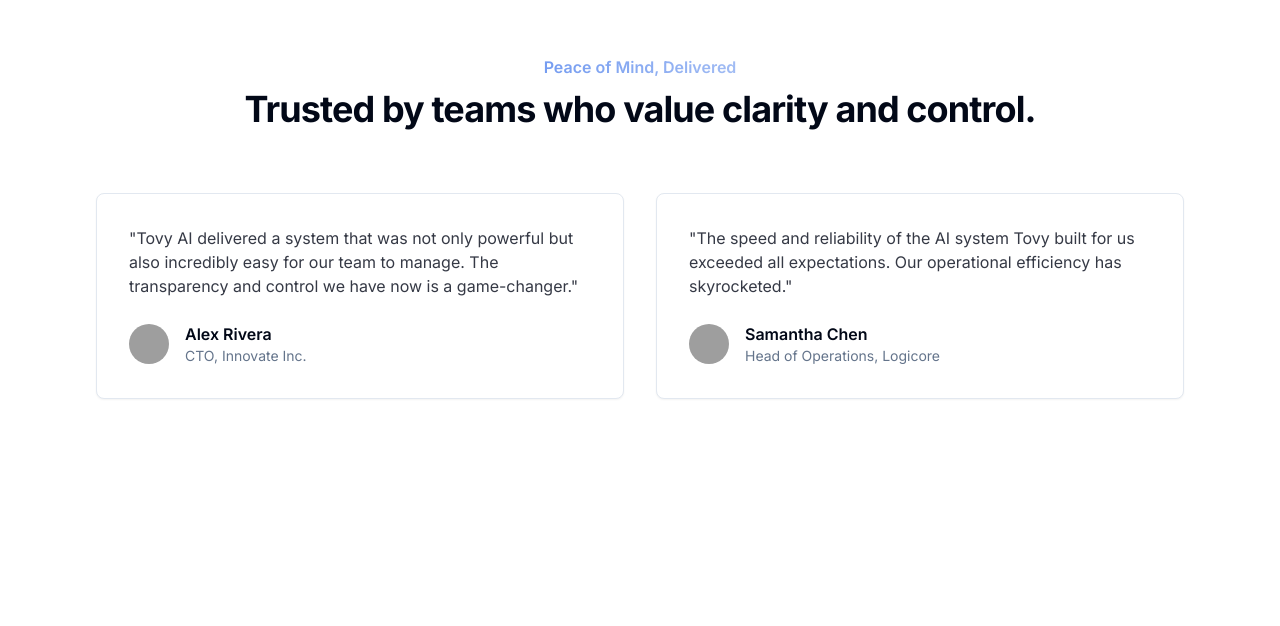
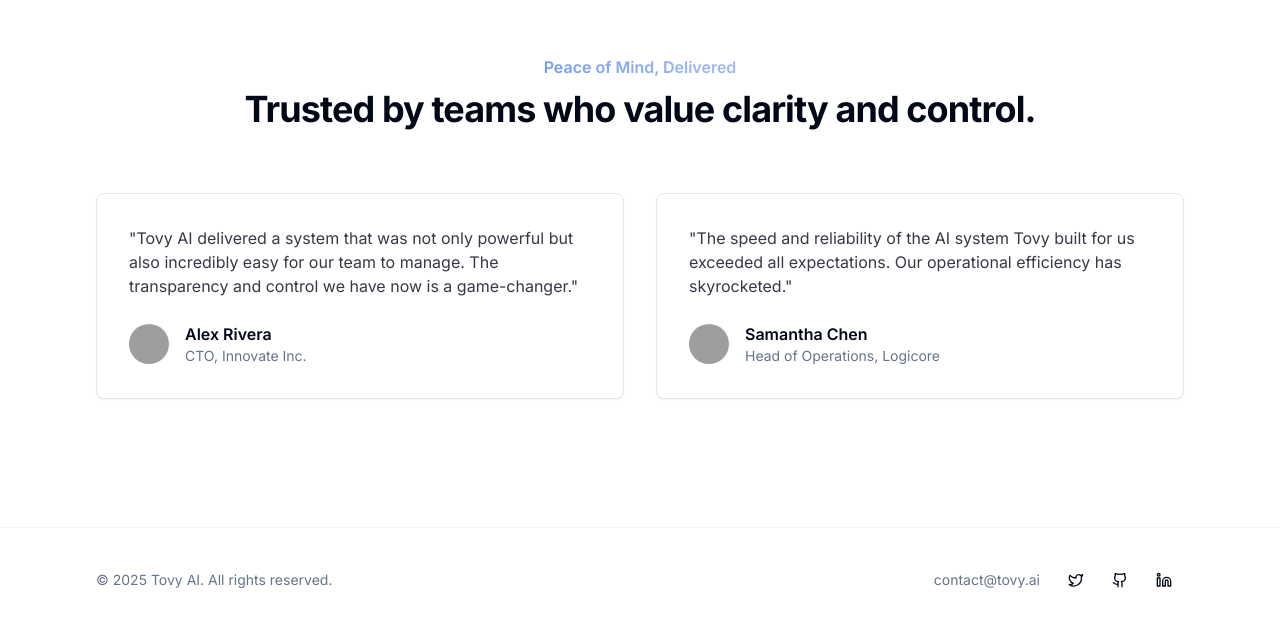
Before and after one commit to tovy-eu/tovy.eu-website, a Next.js app: page / in a window 1280 px wide. Shown: the part 2161-2787 px from the top of the page. Before the commit the page ends 2688 px from the top, so only its background shows below. Built offline with nearby package versions, Linux system fonts and the light colour scheme; grey boxes are pictures that could not be loaded.

Commit message:
make a simple footer for socials (links and buttons) and a contact email

```diff
--- a/src/app/layout.tsx
+++ b/src/app/layout.tsx
@@ -2,6 +2,7 @@ import type { Metadata } from 'next';
 import './globals.css';
 import { Toaster } from "@/components/ui/toaster"
 import { Header } from '@/components/layout/header';
+import { Footer } from '@/components/layout/footer';
 
 export const metadata: Metadata = {
   title: 'Tovy AI Partner',
@@ -20,9 +21,12 @@ export default function RootLayout({
         <link rel="preconnect" href="https://fonts.gstatic.com" crossOrigin="anonymous" />
         <link href="https://fonts.googleapis.com/css2?family=Inter:wght@400;600;700&display=swap" rel="stylesheet" />
       </head>
-      <body className="font-body antialiased">
+      <body className="font-body antialiased flex flex-col min-h-screen">
         <Header />
-        {children}
+        <main className="flex-grow">
+          {children}
+        </main>
+        <Footer />
         <Toaster />
       </body>
     </html>
--- a/src/app/page.tsx
+++ b/src/app/page.tsx
@@ -6,7 +6,7 @@ import { ScrollReveal } from "@/components/scroll-reveal";
 
 export default function Home() {
   return (
-    <main className="flex flex-col items-center">
+    <div className="flex flex-col items-center">
       <div className="w-full max-w-6xl px-4 md:px-8">
         <HeroSection />
 
@@ -26,6 +26,6 @@ export default function Home() {
           </ScrollReveal>
         </div>
       </div>
-    </main>
+    </div>
   );
 }
--- /dev/null
+++ b/src/components/layout/footer.tsx
@@ -0,0 +1,42 @@
+import { Button } from "@/components/ui/button";
+import { Github, Linkedin, Twitter } from "lucide-react";
+import Link from "next/link";
+
+export function Footer() {
+  return (
+    <footer className="w-full border-t border-border/40">
+      <div className="container mx-auto flex flex-col items-center justify-between gap-4 py-8 md:flex-row max-w-6xl px-4 md:px-8">
+        <div className="flex flex-col items-center gap-4 px-8 md:flex-row md:gap-2 md:px-0">
+          <p className="text-center text-sm leading-loose text-muted-foreground md:text-left">
+            © {new Date().getFullYear()} Tovy AI. All rights reserved.
+          </p>
+        </div>
+        <div className="flex items-center gap-4">
+          <Link href="mailto:contact@tovy.ai" className="text-sm text-muted-foreground hover:text-primary">
+            contact@tovy.ai
+          </Link>
+          <div className="flex items-center gap-1">
+            <Button variant="ghost" size="icon" asChild>
+              <Link href="#" target="_blank">
+                <Twitter className="h-4 w-4" />
+                <span className="sr-only">Twitter</span>
+              </Link>
+            </Button>
+            <Button variant="ghost" size="icon" asChild>
+              <Link href="#" target="_blank">
+                <Github className="h-4 w-4" />
+                <span className="sr-only">GitHub</span>
+              </Link>
+            </Button>
+            <Button variant="ghost" size="icon" asChild>
+              <Link href="#" target="_blank">
+                <Linkedin className="h-4 w-4" />
+                <span className="sr-only">LinkedIn</span>
+              </Link>
+            </Button>
+          </div>
+        </div>
+      </div>
+    </footer>
+  );
+}
```
